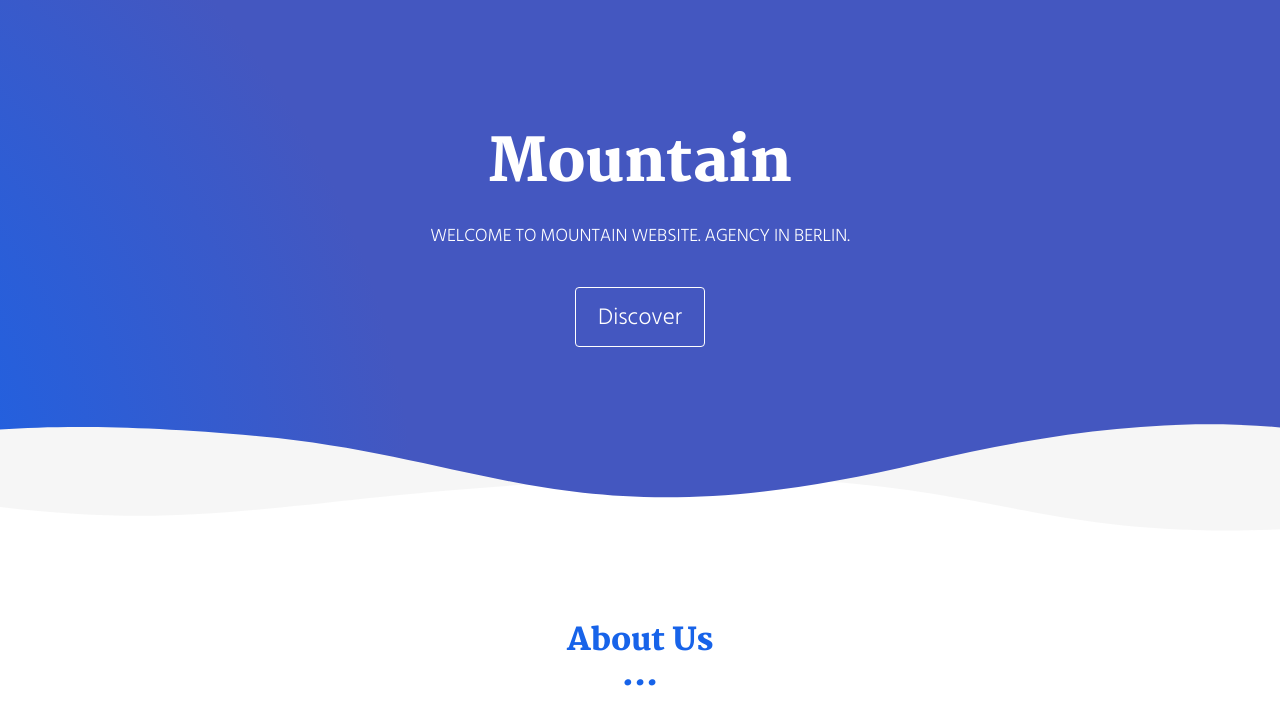
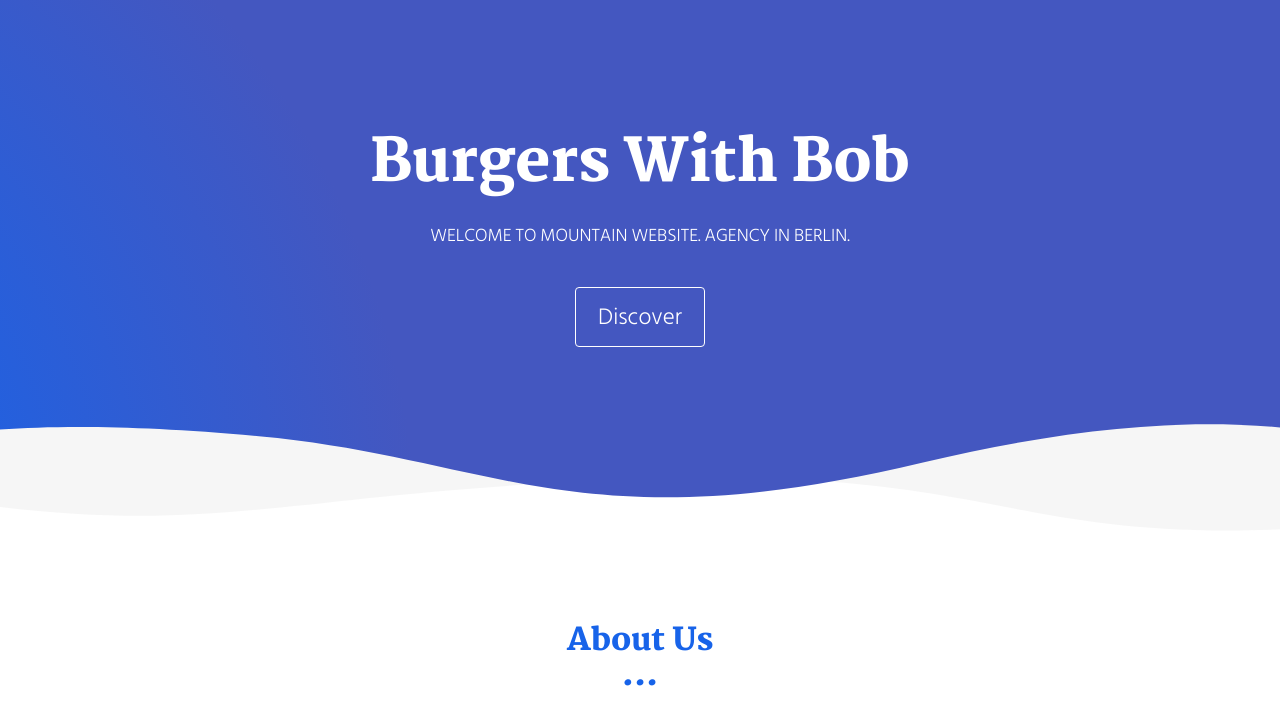
Before and after one commit to bgerhards/IGDADemo, a plain HTML site: page index.html in a window 1280 px wide. Shown: the part 84-786 px from the top of the page. Drawn offline with Linux system fonts and the light colour scheme.

Commit message:
Updated Headline to Burgers With Bob

```diff
--- a/index.html
+++ b/index.html
@@ -61,7 +61,7 @@
     <div class="container">
       <div class="row">
         <div class="col-xs-12">
-          <h1>Mountain</h1>
+          <h1>Burgers With Bob</h1>
           <p>WELCOME TO MOUNTAIN WEBSITE. AGENCY IN BERLIN.</p>
           <br>
           <a href="./project.html" class="btn btn-default btn-lg" title="">Discover</a>
```
